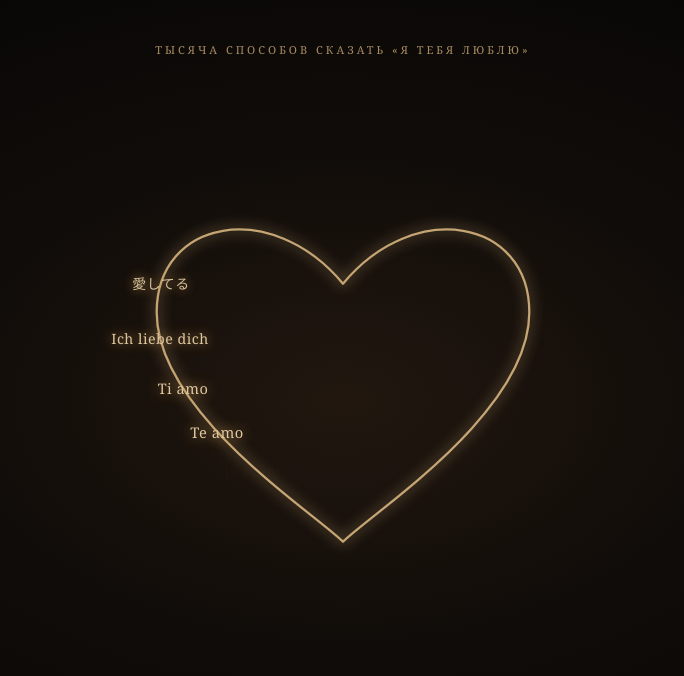
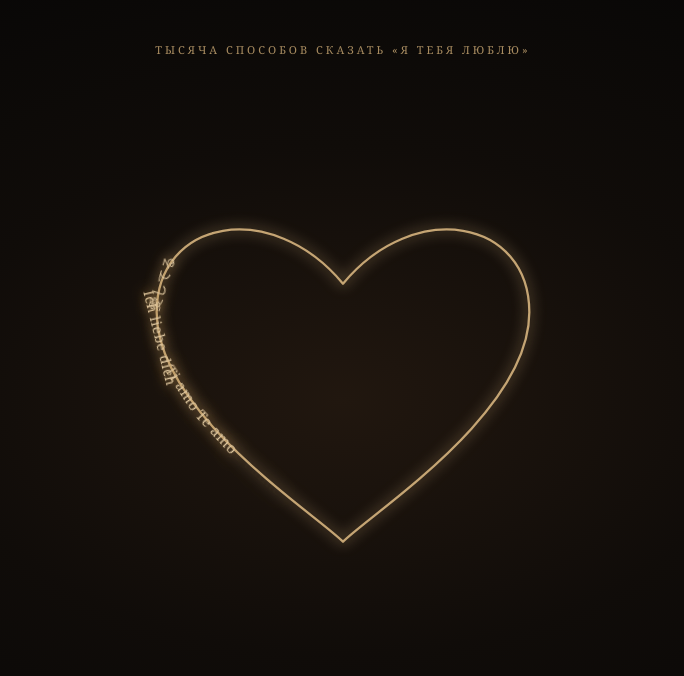
Before and after one commit to AmurDesu/Love, a plain HTML site: page index.html in a window 1280 px wide. Shown: the whole page, without its empty margins (297-981 px from the left). Drawn offline with Linux system fonts and the light colour scheme.

Commit message:
Enhance phrase display with rotation effect
Refactor phrase display logic and improve text rotation.

```diff
--- a/index.html
+++ b/index.html
@@ -4,12 +4,10 @@
 <meta charset="UTF-8">
 <meta name="viewport" content="width=device-width, initial-scale=1.0">
 <title>Для тебя, любимая ♥</title>
-
 <style>
 * {
     box-sizing: border-box;
 }
-
 body {
     margin: 0;
     min-height: 100vh;
@@ -18,7 +16,6 @@ body {
     font-family: Georgia, "Times New Roman", serif;
     overflow: hidden;
 }
-
 #scene {
     position: relative;
     width: 100%;
@@ -33,7 +30,6 @@ body {
         #050505 100%
     );
 }
-
 .heading {
     position: absolute;
     top: 5%;
@@ -47,7 +43,6 @@ body {
     opacity: 0.9;
     padding: 0 15px;
 }
-
 #drawing {
     position: absolute;
     width: min(78vw, 430px);
@@ -57,7 +52,6 @@ body {
     transform: translate(-50%, -50%);
     overflow: visible;
 }
-
 #heartLine {
     fill: none;
     stroke: #c5a574;
@@ -69,16 +63,15 @@ body {
     filter: drop-shadow(0 0 5px #c5a574);
     animation: drawHeart 4s ease forwards;
 }
-
 @keyframes drawHeart {
     to {
         stroke-dashoffset: 0;
     }
 }
-
 .phrase {
     position: absolute;
-    transform: translate(-50%, -50%);
+    transform: translate(-50%, -50%) rotate(var(--angle, 0deg));
+    transform-origin: center center;
     color: #dfc79f;
     font-size: clamp(10px, 2.8vw, 14px);
     letter-spacing: 0.5px;
@@ -88,28 +81,23 @@ body {
     animation: phraseAppear 3.2s ease forwards;
     pointer-events: none;
 }
-
 @keyframes phraseAppear {
     0% {
         opacity: 0;
-        transform: translate(-50%, -50%) scale(0.8);
+        transform: translate(-50%, -50%) rotate(var(--angle)) scale(0.8);
     }
-
     20% {
         opacity: 1;
-        transform: translate(-50%, -50%) scale(1);
+        transform: translate(-50%, -50%) rotate(var(--angle)) scale(1);
     }
-
     75% {
         opacity: 1;
     }
-
     100% {
         opacity: 0;
-        transform: translate(-50%, -50%) scale(1.05);
+        transform: translate(-50%, -50%) rotate(var(--angle)) scale(1.05);
     }
 }
-
 #center {
     position: absolute;
     left: 50%;
@@ -125,11 +113,9 @@ body {
     transition: opacity 2s ease;
     pointer-events: none;
 }
-
 #center.show {
     opacity: 1;
 }
-
 .subtitle {
     margin-top: 13px;
     padding: 0 15px;
@@ -138,7 +124,6 @@ body {
     line-height: 1.8;
     color: #a98c63;
 }
-
 #finale {
     position: absolute;
     inset: 0;
@@ -157,32 +142,27 @@ body {
     pointer-events: none;
     transition: opacity 2s ease, visibility 2s ease;
 }
-
 #finale.show {
     opacity: 1;
     visibility: visible;
     pointer-events: auto;
 }
-
 .message {
     width: 100%;
     max-width: 420px;
     text-align: center;
     animation: messageAppear 2s ease both;
 }
-
 @keyframes messageAppear {
     from {
         transform: translateY(15px);
         opacity: 0;
     }
-
     to {
         transform: translateY(0);
         opacity: 1;
     }
 }
-
 .small {
     font-size: 10px;
     letter-spacing: 5px;
@@ -190,7 +170,6 @@ body {
     color: #a98c63;
     margin-bottom: 22px;
 }
-
 h2 {
     margin: 0;
     color: #ead2a6;
@@ -199,7 +178,6 @@ h2 {
     letter-spacing: 2px;
     text-shadow: 0 0 25px rgba(197, 165, 116, 0.4);
 }
-
 .big-heart {
     display: inline-flex;
     align-items: center;
@@ -224,33 +202,27 @@ h2 {
     animation: heartbeat 1.8s ease-in-out infinite;
     transition: color 0.4s, transform 0.4s;
 }
-
 .big-heart:focus-visible {
     outline: 1px solid #c5a574;
     border-radius: 15px;
 }
-
 .big-heart:active {
     transform: scale(1.2);
 }
-
 .big-heart.open {
     color: #f0b8a9;
     transform: scale(1.15);
     animation: none;
     text-shadow: 0 0 25px rgba(240, 184, 169, 0.8);
 }
-
 @keyframes heartbeat {
     0%, 100% {
         transform: scale(1);
     }
-
     50% {
         transform: scale(1.1);
     }
 }
-
 #secretMessage {
     max-height: 0;
     opacity: 0;
@@ -260,16 +232,13 @@ h2 {
     font-size: 17px;
     line-height: 1.8;
 }
-
 #secretMessage.show {
     max-height: 250px;
     opacity: 1;
 }
-
 #secretMessage p {
     margin: 5px 0 15px;
 }
-
 .signature {
     color: #c5a574;
     font-size: 14px;
@@ -277,7 +246,6 @@ h2 {
     padding-bottom: 8px;
     line-height: 1.8;
 }
-
 .replay {
     display: block;
     margin: 25px auto 0;
@@ -294,44 +262,36 @@ h2 {
     -webkit-tap-highlight-color: transparent;
     transition: background 0.3s, color 0.3s;
 }
-
 .replay:active {
     background: #c5a574;
     color: #080706;
 }
-
 @media (max-width: 480px) {
     .heading {
         top: 6%;
         font-size: 9px;
         letter-spacing: 2px;
     }
-
     #drawing {
         width: 95vw;
         height: 65vh;
         top: 46%;
     }
-
     #center {
         top: 46%;
         letter-spacing: 2px;
     }
-
     .phrase {
         letter-spacing: 0;
         font-size: 10px;
     }
-
     .message {
         max-width: 340px;
     }
-
     #secretMessage {
         font-size: 16px;
     }
 }
-
 @media (prefers-reduced-motion: reduce) {
     *, *::before, *::after {
         animation-duration: 0.01ms !important;
@@ -340,20 +300,15 @@ h2 {
 }
 </style>
 </head>
-
 <body>
-
 <div id="scene">
-
     <div class="heading">
         ТЫСЯЧА СПОСОБОВ СКАЗАТЬ «Я ТЕБЯ ЛЮБЛЮ»
     </div>
-
     <svg id="drawing"
          viewBox="0 0 300 270"
          xmlns="http://www.w3.org/2000/svg"
          aria-hidden="true">
-
         <path id="heartLine"
             d="M150 245
                C130 225 20 155 20 85
@@ -361,21 +316,16 @@ h2 {
                C200 5 280 20 280 85
                C280 155 170 225 150 245 Z" />
     </svg>
-
     <div id="center">
         Я ТЕБЯ ЛЮБЛЮ
         <div class="subtitle">
             БОЛЬШЕ, ЧЕМ МОЖНО ВЫРАЗИТЬ СЛОВАМИ
         </div>
     </div>
-
     <div id="finale">
         <div class="message">
-
             <div class="small">ТОЛЬКО ДЛЯ ТЕБЯ</div>
-
             <h2>Любимая</h2>
-
             <button
                 type="button"
                 class="big-heart"
@@ -384,27 +334,21 @@ h2 {
                 aria-expanded="false">
                 ♡
             </button>
-
             <div id="secretMessage" aria-live="polite">
                 <p>
                     Я выбираю тебя.<br>
                     Сегодня, завтра и всегда.
                 </p>
-
                 <div class="signature">
                     Ты — моё самое красивое чувство. ♥
                 </div>
             </div>
-
             <button type="button" class="replay" id="replayButton">
                 ЕЩЁ РАЗ ♥
             </button>
-
         </div>
     </div>
-
 </div>
-
 <script>
 const scene = document.getElementById("scene");
 const drawing = document.getElementById("drawing");
@@ -414,9 +358,7 @@ const finale = document.getElementById("finale");
 const secretHeart = document.getElementById("secretHeart");
 const secretMessage = document.getElementById("secretMessage");
 const replayButton = document.getElementById("replayButton");
-
 let timers = [];
-
 const phrases = [
     "I love you",
     "Я тебя люблю",
@@ -439,132 +381,111 @@ const phrases = [
     "أحبك",
     "Σ' αγαπώ"
 ];
-
 function clearTimers() {
     timers.forEach(function(timer) {
         clearTimeout(timer);
     });
-
     timers = [];
 }
-
-function getHeartPoint(distance) {
-    const point = heartLine.getPointAtLength(distance);
-    const matrix = heartLine.getScreenCTM();
-
-    if (!matrix) {
-        return null;
-    }
-
-    const screenPoint = new DOMPoint(point.x, point.y)
-        .matrixTransform(matrix);
-
-    const sceneRect = scene.getBoundingClientRect();
-
-    return {
-        x: screenPoint.x - sceneRect.left,
-        y: screenPoint.y - sceneRect.top
-    };
-}
-
 function showPhrase(text, index) {
     const totalLength = heartLine.getTotalLength();
     const distance = totalLength * index / phrases.length;
-    const point = getHeartPoint(distance);
-
-    if (!point) {
+    const point = heartLine.getPointAtLength(distance);
+    const before = heartLine.getPointAtLength(
+        Math.max(0, distance - 1)
+    );
+    const after = heartLine.getPointAtLength(
+        Math.min(totalLength, distance + 1)
+    );
+    const matrix = heartLine.getScreenCTM();
+    if (!matrix) {
         return;
     }
-
+    const p = new DOMPoint(point.x, point.y)
+        .matrixTransform(matrix);
+    const a = new DOMPoint(before.x, before.y)
+        .matrixTransform(matrix);
+    const b = new DOMPoint(after.x, after.y)
+        .matrixTransform(matrix);
+    const sceneRect = scene.getBoundingClientRect();
+    let angle = Math.atan2(
+        b.y - a.y,
+        b.x - a.x
+    ) * 180 / Math.PI;
+    // Сохраняем читаемое направление текста.
+    if (angle > 90) {
+        angle -= 180;
+    }
+    if (angle < -90) {
+        angle += 180;
+    }
     const element = document.createElement("div");
     element.className = "phrase";
     element.textContent = text;
-
-    element.style.left = point.x + "px";
-    element.style.top = point.y + "px";
-
+    element.style.left = (p.x - sceneRect.left) + "px";
+    element.style.top = (p.y - sceneRect.top) + "px";
+    element.style.setProperty("--angle", angle + "deg");
     scene.appendChild(element);
-
     const removeTimer = setTimeout(function() {
         element.remove();
     }, 3300);
-
     timers.push(removeTimer);
 }
-
 function revealSecret() {
     secretHeart.classList.add("open");
     secretHeart.textContent = "♥";
     secretMessage.classList.add("show");
-
     secretHeart.setAttribute("aria-expanded", "true");
     secretHeart.setAttribute("aria-label", "Признание открыто");
 }
-
 function resetSecret() {
     secretHeart.classList.remove("open");
     secretHeart.textContent = "♡";
     secretMessage.classList.remove("show");
-
     secretHeart.setAttribute("aria-expanded", "false");
     secretHeart.setAttribute(
         "aria-label",
         "Открыть признание"
     );
 }
-
 function start() {
     clearTimers();
-
     finale.classList.remove("show");
     center.classList.remove("show");
     resetSecret();
-
     scene.querySelectorAll(".phrase").forEach(function(element) {
         element.remove();
     });
-
+    // Повторно запускаем рисование сердца.
     heartLine.style.animation = "none";
     void heartLine.getBoundingClientRect();
     heartLine.style.animation = "drawHeart 4s ease forwards";
-
     const layoutTimer = setTimeout(function() {
         phrases.forEach(function(text, index) {
             const phraseTimer = setTimeout(function() {
                 showPhrase(text, index);
             }, 600 + index * 650);
-
             timers.push(phraseTimer);
         });
-
         const centerTimer = setTimeout(function() {
             center.classList.add("show");
         }, 6500);
-
         timers.push(centerTimer);
-
         const finaleTimer = setTimeout(function() {
             finale.classList.add("show");
         }, 600 + phrases.length * 650 + 3500);
-
         timers.push(finaleTimer);
-
     }, 100);
-
     timers.push(layoutTimer);
 }
-
 secretHeart.addEventListener("click", function(event) {
     event.preventDefault();
     revealSecret();
 });
-
 replayButton.addEventListener("click", function() {
     start();
 });
-
 start();
 </script>
-
 </body>
 </html>
```
